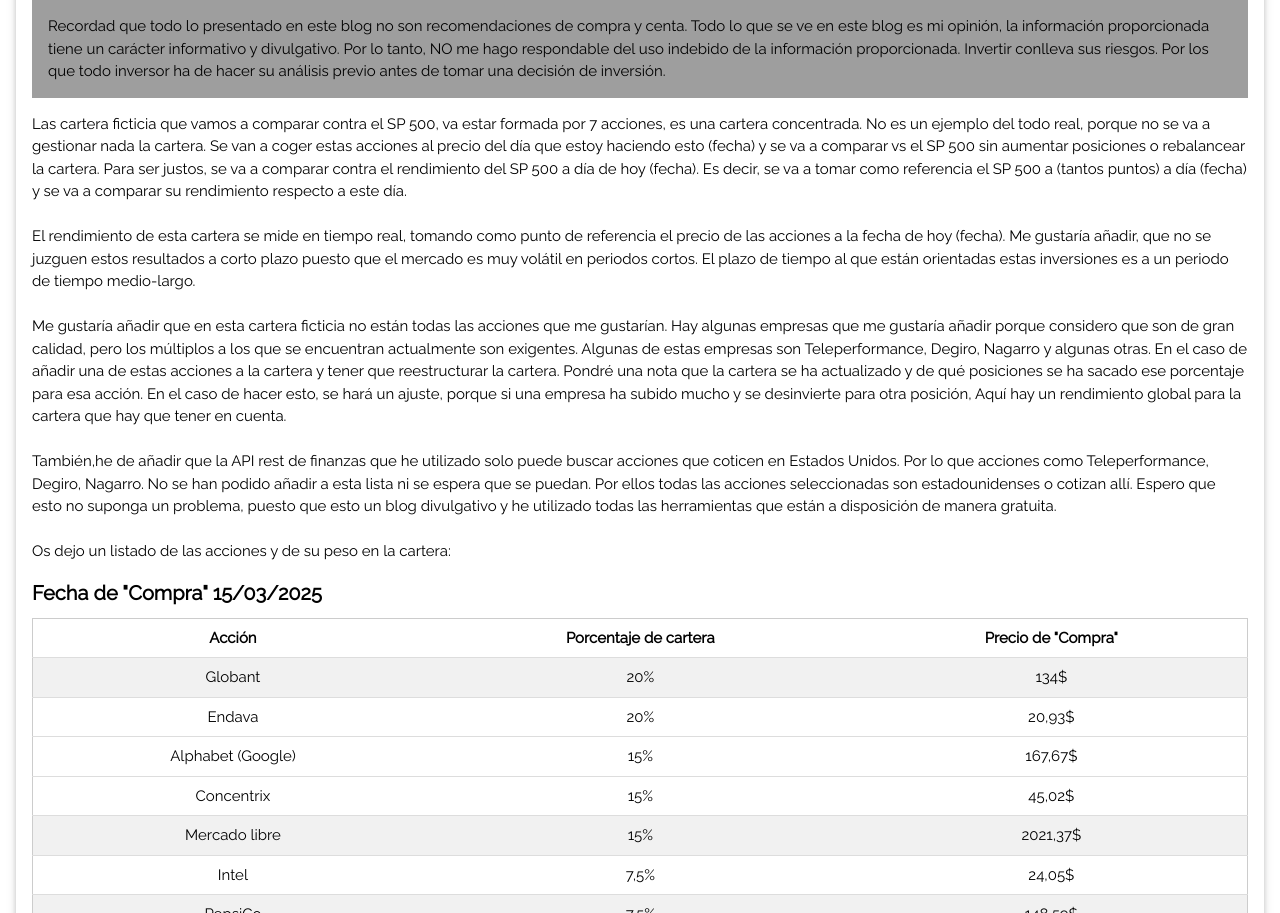
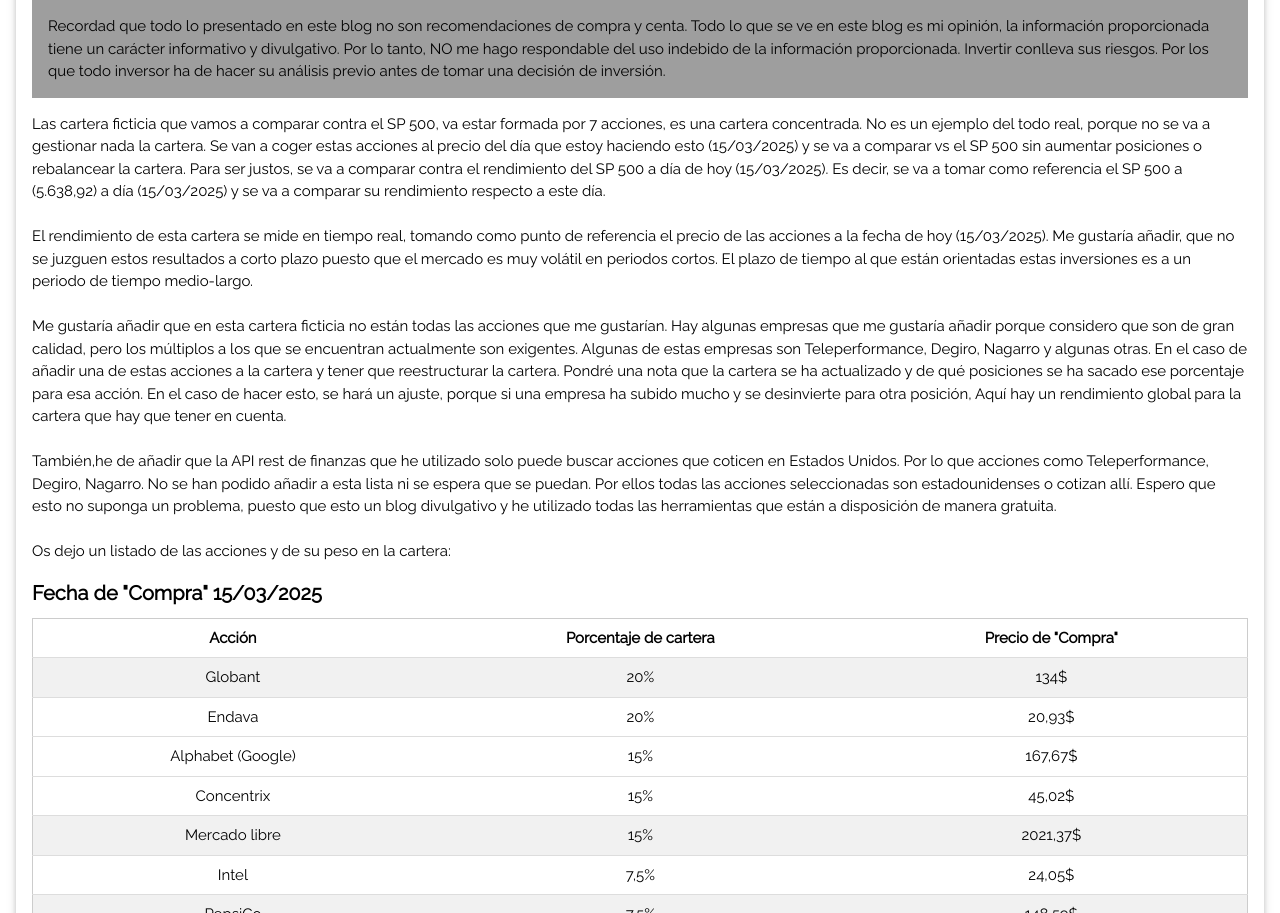
Before and after one commit to deepvalueweb/deepvalueweb.github.io, a plain HTML site: page index3_prueba_api.html in a window 1280 px wide. Shown: the part 3189-4102 px from the top of the page. Drawn offline with nearby package versions, Linux system fonts and the light colour scheme; no server answers.

Commit message:
Add files via upload

```diff
--- a/index3_prueba_api.html
+++ b/index3_prueba_api.html
@@ -318,14 +318,14 @@
               cartera concentrada.
               No es un ejemplo del todo real, porque no se va a gestionar nada la cartera. Se van a coger estas acciones
               al precio del día
-              que estoy haciendo esto (fecha) y se va a comparar vs el SP 500 sin aumentar posiciones o rebalancear la
+              que estoy haciendo esto (15/03/2025) y se va a comparar vs el SP 500 sin aumentar posiciones o rebalancear la
               cartera.
-              Para ser justos, se va a comparar contra el rendimiento del SP 500 a día de hoy (fecha). Es decir, se va a
+              Para ser justos, se va a comparar contra el rendimiento del SP 500 a día de hoy (15/03/2025). Es decir, se va a
               tomar como referencia
-              el SP 500 a (tantos puntos) a día (fecha) y se va a comparar su rendimiento respecto a este día. <br><br>
+              el SP 500 a (5.638,92) a día (15/03/2025) y se va a comparar su rendimiento respecto a este día. <br><br>
 
               El rendimiento de esta cartera se mide en tiempo real, tomando como punto de referencia el precio de las
-              acciones a la fecha de hoy (fecha).
+              acciones a la fecha de hoy (15/03/2025).
               Me gustaría añadir, que no se juzguen estos resultados a corto plazo puesto que el mercado es muy volátil
               en periodos cortos. El plazo de
               tiempo al que están orientadas estas inversiones es a un periodo de tiempo medio-largo.<br><br>
```
Also changed, not shown: index2.html (+4 -4 lines).
